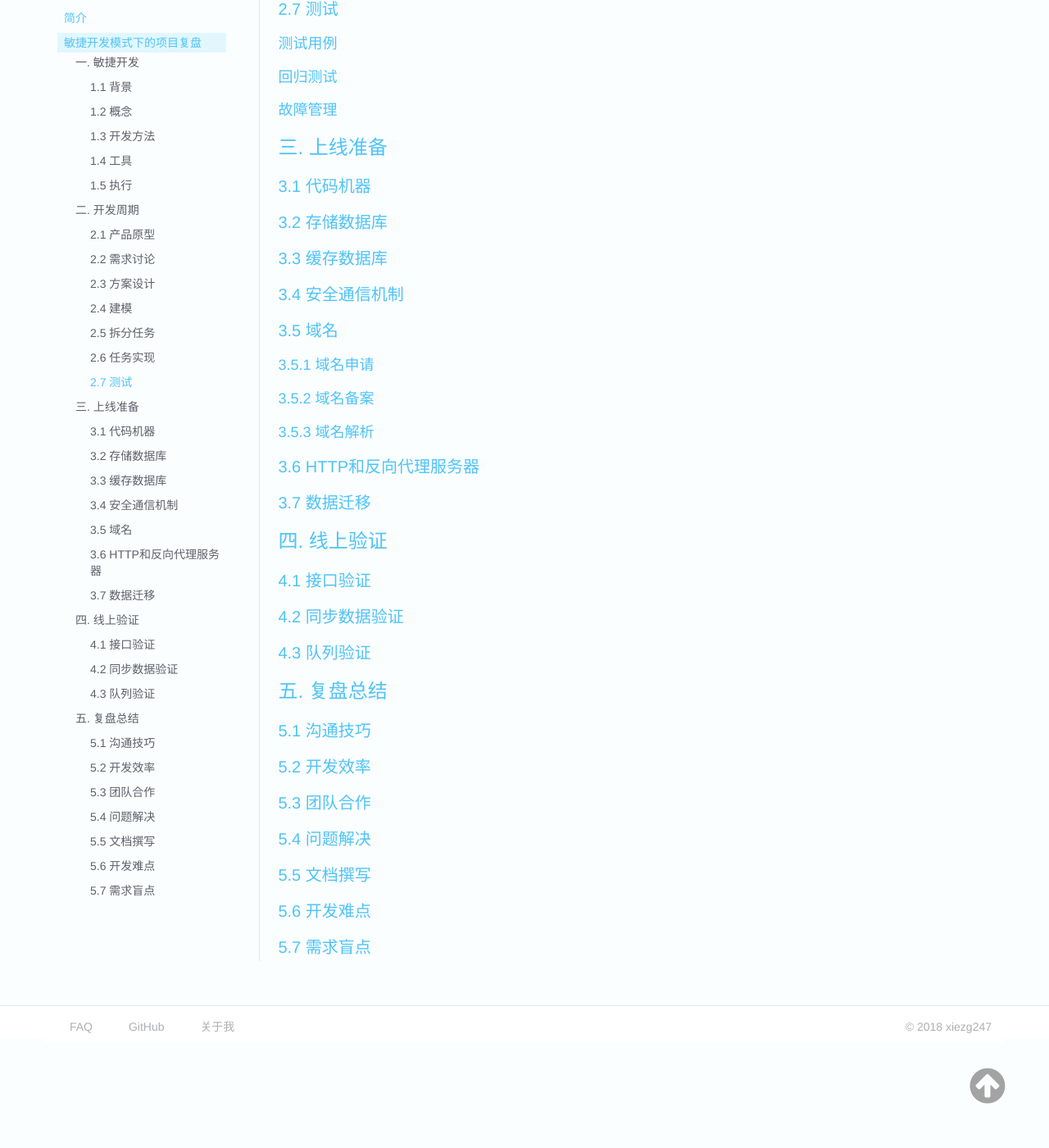
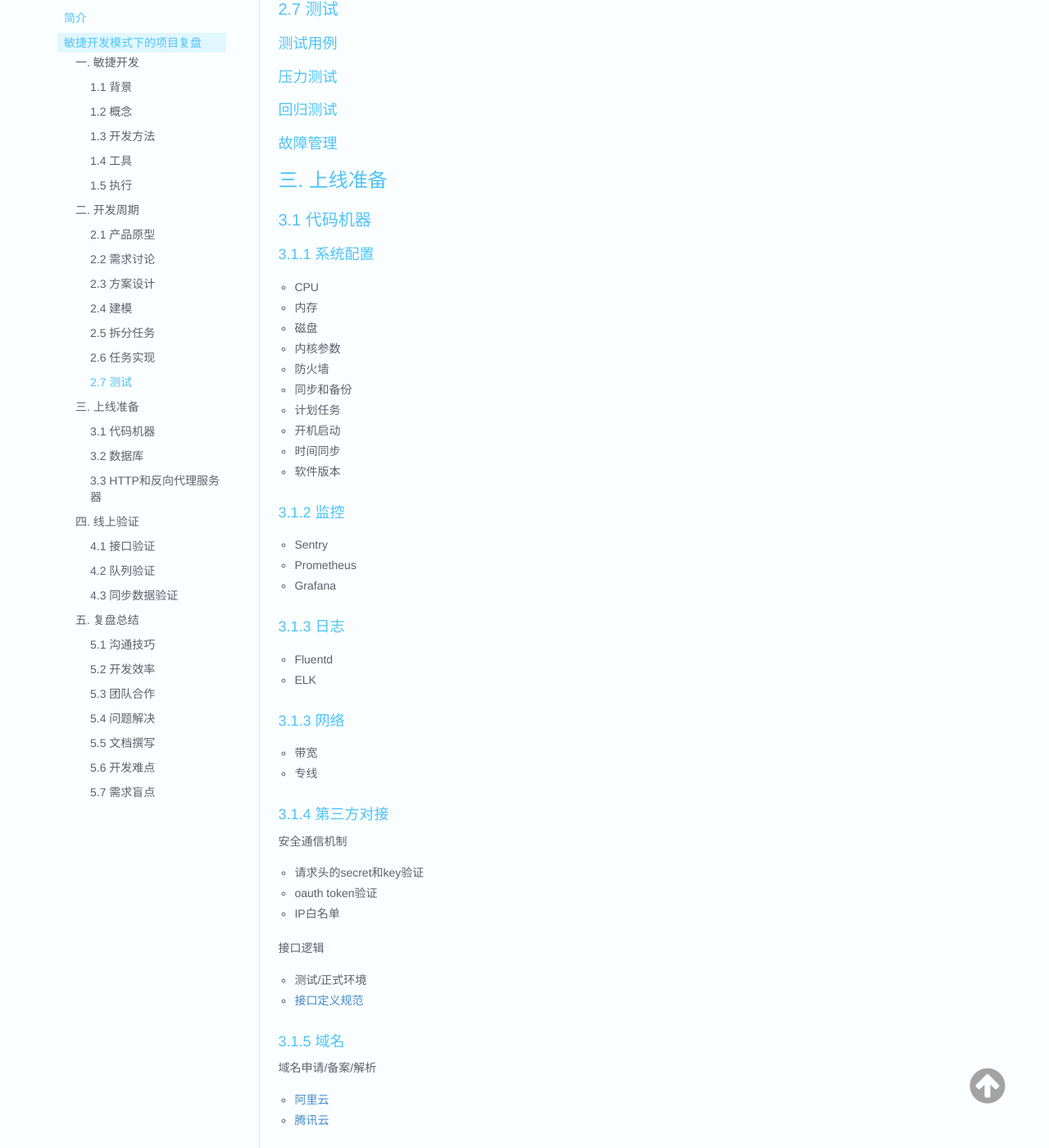
Before and after one commit to z2labplus/Capricorn, an MkDocs documentation site: the page built from docs/agile/敏捷开发模式下的项目复盘.md, in a window 1280 px wide and 1400 px high, scrolled down 4175 px. Shown: the whole window at 82% size. Built offline with MkDocs 1.6.1, drawn with Linux system fonts in a browser that asks for light colours; old or Windows-style settings are respelled for this version of MkDocs; some of the changed text lies outside the part shown.

Commit message:
更正项目复盘

```diff
--- a/docs/agile/敏捷开发模式下的项目复盘.md
+++ b/docs/agile/敏捷开发模式下的项目复盘.md
@@ -127,10 +127,10 @@
 - [团队内部风格指南](https://github.com/xiezg247/zhuzher_config/blob/master/docs/0001-coding-styles.md)
 
 #### 2.6.3 Git使用规范
-- [Git使用规范](https://github.com/xiezg247/Capricorn/blob/master/docs/others/Git使用规范.md)
+- [Git使用规范](../others/Git使用规范.md)
 
 #### 2.6.4 关系数据库设计规范
-- [MySQL数据库设计规范](https://github.com/xiezg247/Capricorn/blob/master/docs/others/MySQL数据库设计规范.md)
+- [MySQL数据库设计规范](../others/MySQL数据库设计规范.md)
 
 #### 2.6.5 缓存数据库设计规范
 - [Redis开发运维实践指南](https://www.gitbook.com/book/gnuhpc/redis-all-about/details)
@@ -139,33 +139,71 @@
 - [接口定义规范](https://github.com/Vankeservice/zhuzher_doc/blob/master/HTTP_API_Guide.md)
 
 #### 2.6.7 持续集成部署
-- [持续集成部署](https://github.com/xiezg247/Capricorn/blob/master/docs/ci/持续集成部署.md)
+- [持续集成部署](../ci/持续集成部署.md)
 
 #### 2.6.8 监控系统部署
-- [监控系统部署](https://github.com/xiezg247/Capricorn/blob/master/docs/others/监控系统部署.md)
+- [监控系统部署](../others/监控系统部署.md)
 
 ### 2.7 测试
 #### 测试用例
+#### 压力测试
 #### 回归测试
 #### 故障管理
 
 ## 三. 上线准备
 ### 3.1 代码机器
-### 3.2 存储数据库
-### 3.3 缓存数据库
-### 3.4 安全通信机制
-### 3.5 域名
-#### 3.5.1 域名申请
-#### 3.5.2 域名备案
-#### 3.5.3 域名解析
+#### 3.1.1 系统配置
+- CPU
+- 内存
+- 磁盘
+- 内核参数
+- 防火墙
+- 同步和备份
+- 计划任务
+- 开机启动
+- 时间同步
+- 软件版本
+#### 3.1.2 监控
+- Sentry
+- Prometheus
+- Grafana
+#### 3.1.3 日志
+- Fluentd
+- ELK
+#### 3.1.3 网络
+- 带宽
+- 专线
+#### 3.1.4 第三方对接
+##### 安全通信机制
+- 请求头的secret和key验证
+- oauth token验证
+- IP白名单
 
-### 3.6 HTTP和反向代理服务器
-### 3.7 数据迁移
+##### 接口逻辑
+- 测试/正式环境
+- [接口定义规范](https://github.com/Vankeservice/zhuzher_doc/blob/master/HTTP_API_Guide.md)
+
+#### 3.1.5 域名
+##### 域名申请/备案/解析
+- [阿里云](https://help.aliyun.com/product/35473.html?spm=5176.doc61257.3.1.rNddqB)
+- [腾讯云](https://cloud.tencent.com/product/cns?from=dnspodqcloud)
+
+### 3.2 数据库
+#### 3.2.1 存储数据库
+- [MySQL数据库设计规范](../others/MySQL数据库设计规范.md)
+- 访问权限
+- 操作权限
+
+#### 3.2.2 缓存数据库
+- [Redis开发运维实践指南](https://www.gitbook.com/book/gnuhpc/redis-all-about/details)
+
+### 3.3 HTTP和反向代理服务器
+- [Ansible管理nginx配置文件](../others/ansible管理nginx配置文件.md)
 
 ## 四. 线上验证
 ### 4.1 接口验证
-### 4.2 同步数据验证
-### 4.3 队列验证
+### 4.2 队列验证
+### 4.3 同步数据验证
 
 ## 五. 复盘总结
 ### 5.1 沟通技巧
```
Also changed, not shown: other parts of docs/agile/敏捷开发模式下的项目复盘.md (+1 -1 lines), docs/others/ansible管理nginx配置文件.md (added).
